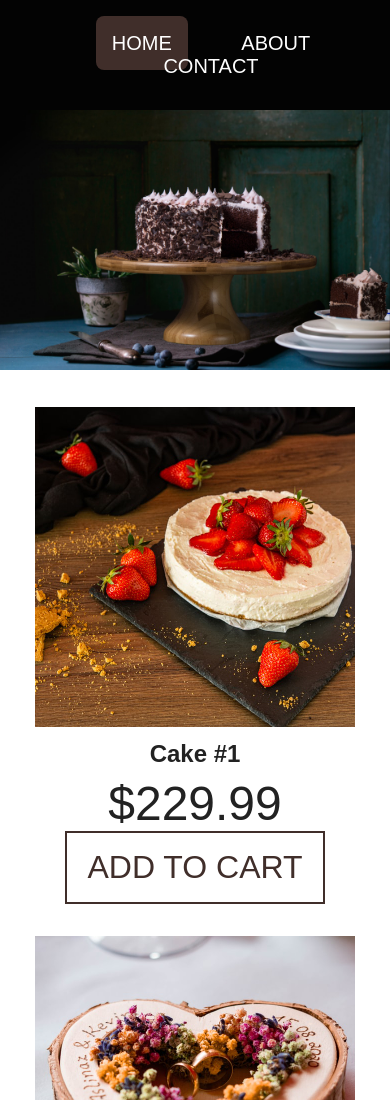
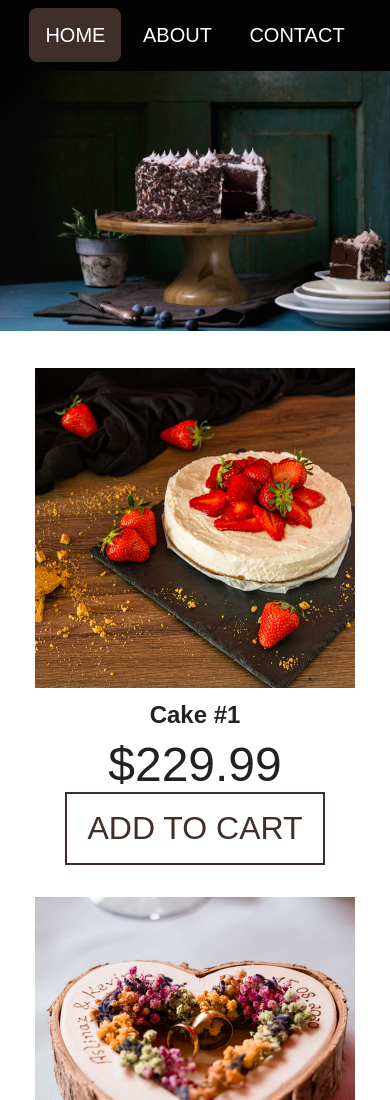
Before and after one commit to zmhp/CakeShop, a plain HTML site: page index.html in a window 390 px wide. Shown: the top 1100 px of the page. Drawn offline with Linux system fonts and the light colour scheme.

Commit message:
mobile responsive navigation bar

```diff
--- a/style.css
+++ b/style.css
@@ -102,4 +102,10 @@ body{
         display: block;
         width: 100%;
     }
+    #main-navigation ul{
+        margin:0.5rem;
+    }
+    #main-navigation ul li{
+        margin-left: 0;
+    }
 }
```
